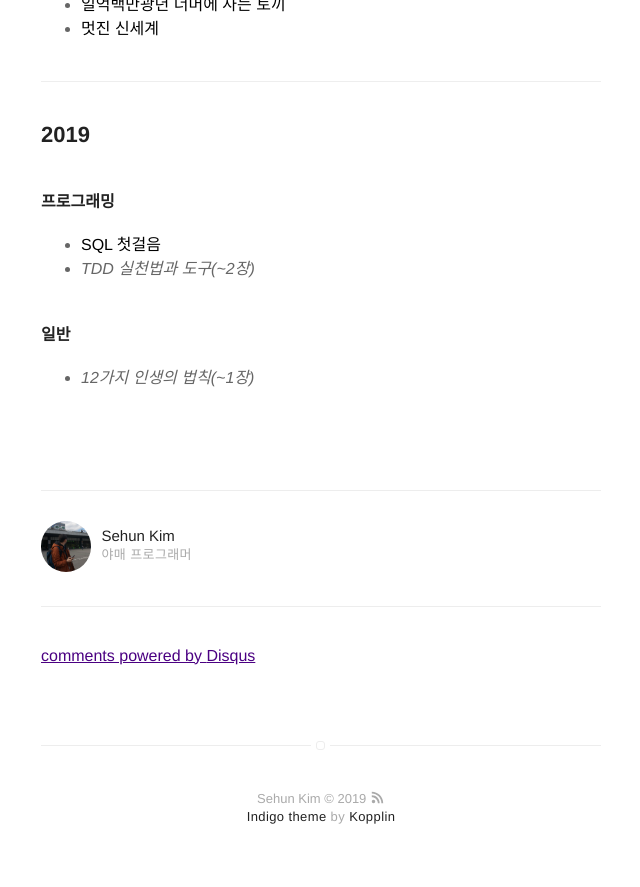
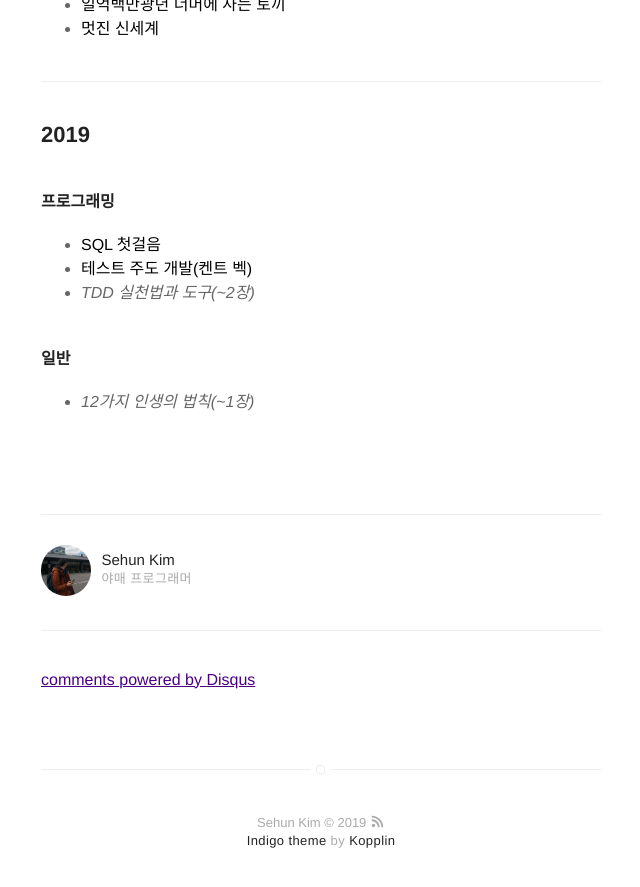
Before and after one commit to Sehun-Kim/blog, a Jekyll site: the page built from _posts/2018-10-11-ReaderisLeader.markdown, in a window 1280 px wide and 900 px high, scrolled down 1095 px. Shown: the top 887 px of the window, without its empty margins (319-959 px from the left). Built offline with Jekyll 4.4.1, drawn with Linux system fonts in a browser that asks for light colours; comment, search, counter and statistics services are not loaded.

Commit message:
read book
테스트 주도 개발 by 켄트 벡

```diff
--- a/_posts/2018-10-11-ReaderisLeader.markdown
+++ b/_posts/2018-10-11-ReaderisLeader.markdown
@@ -42,6 +42,7 @@ externalLink: false
 
 #### 프로그래밍
 - **SQL 첫걸음**
+- **테스트 주도 개발(켄트 벡)**
 - *TDD 실천법과 도구(~2장)*
 
 #### 일반
```
